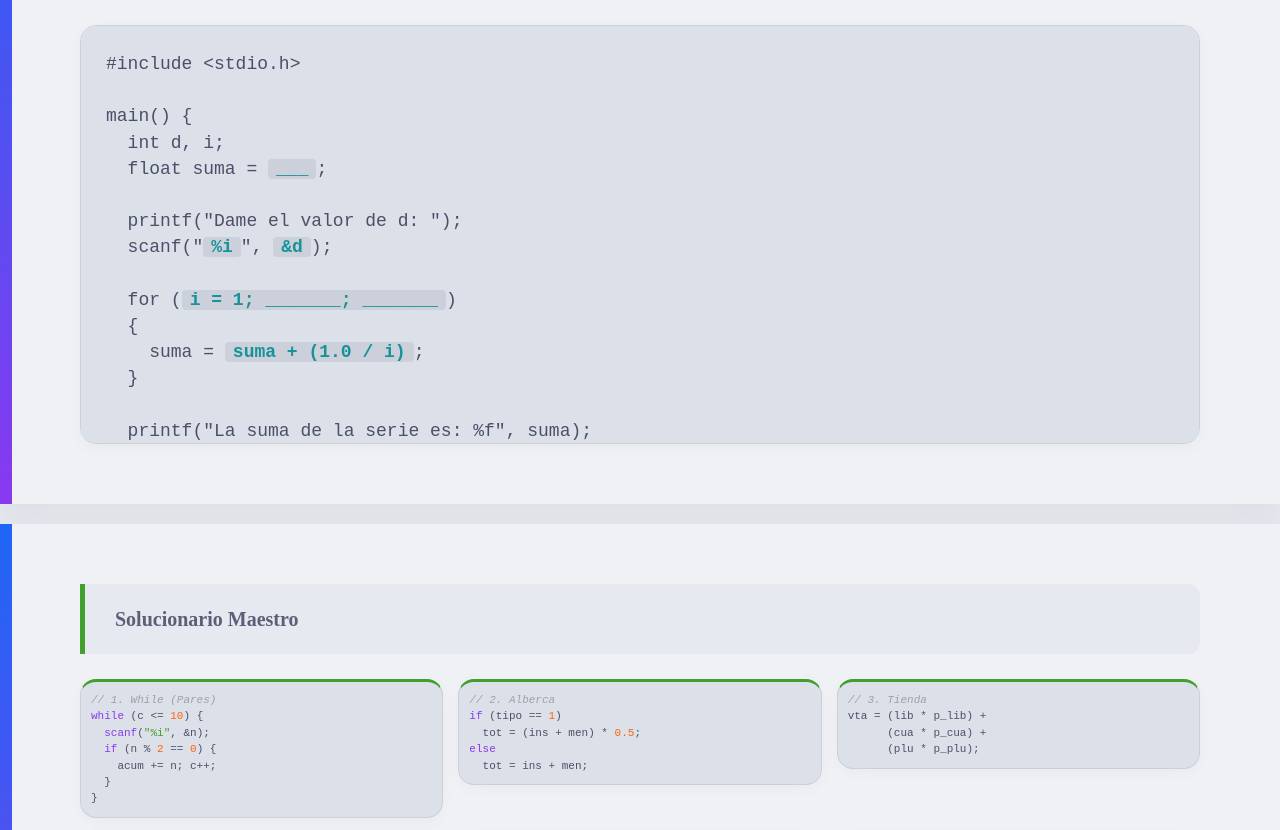
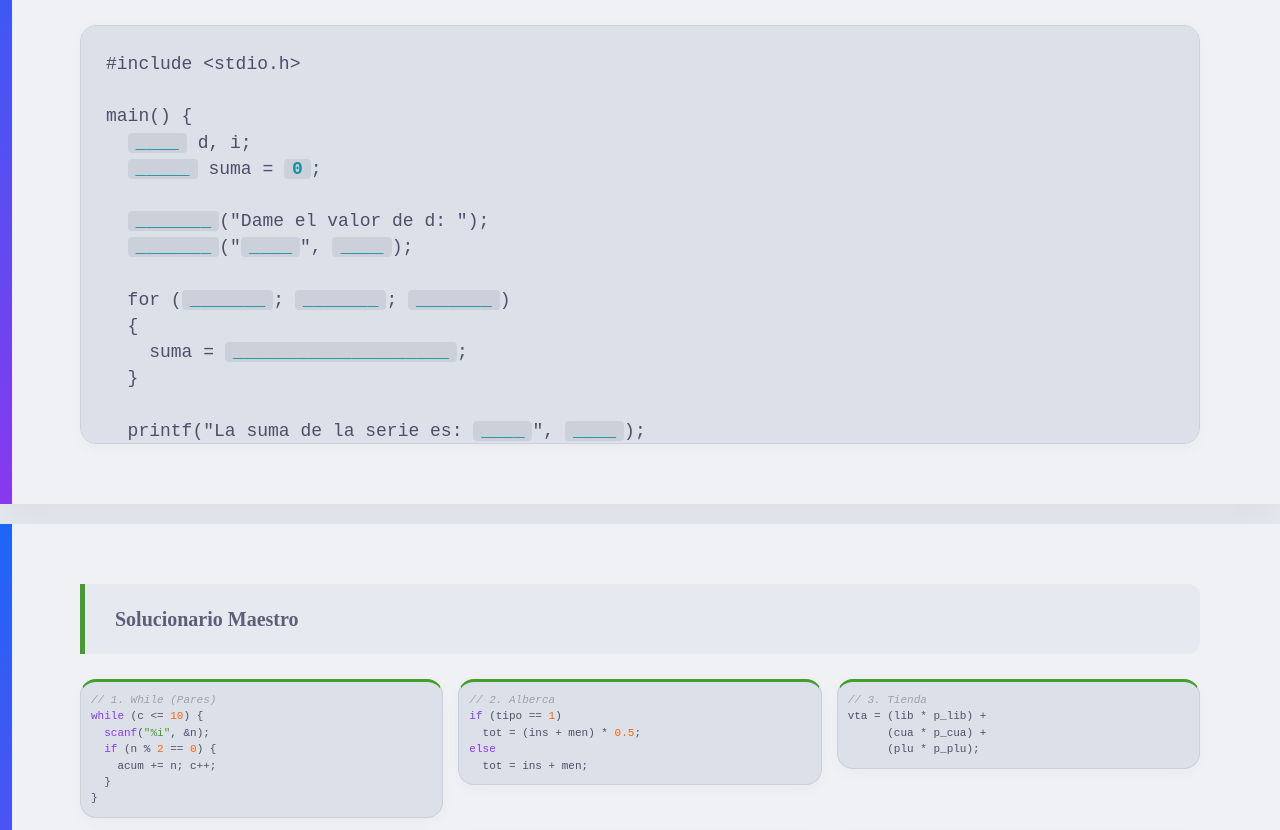
Before and after one commit to micheldavalos/repaso_lenguaje_c_26A, a plain HTML site: page index.html in a window 1280 px wide. Shown: the part 6156-6986 px from the top of the page. Drawn offline with Linux system fonts and the light colour scheme.

```diff
--- a/index.html
+++ b/index.html
@@ -374,18 +374,18 @@ main() {
         <pre><code>#include &lt;stdio.h&gt;
 
 main() {
-  int d, i;
-  float suma = <span class="blank-space">___</span>;
+  <span class="blank-space">____</span> d, i;
+  <span class="blank-space">_____</span> suma = <span class="blank-space">0</span>;
 
-  printf("Dame el valor de d: ");
-  scanf("<span class="blank-space">%i</span>", <span class="blank-space">&d</span>);
+  <span class="blank-space">_______</span>("Dame el valor de d: ");
+  <span class="blank-space">_______</span>("<span class="blank-space">____</span>", <span class="blank-space">____</span>);
 
-  for (<span class="blank-space">i = 1; _______; _______</span>)
+  for (<span class="blank-space">_______</span>; <span class="blank-space">_______</span>; <span class="blank-space">_______</span>)
   {
-    suma = <span class="blank-space">suma + (1.0 / i)</span>;
+    suma = <span class="blank-space">____________________</span>;
   }
 
-  printf("La suma de la serie es: %f", suma);
+  printf("La suma de la serie es: <span class="blank-space">____</span>", <span class="blank-space">____</span>);
   return 0;
 }</code></pre>
     </div>
```
